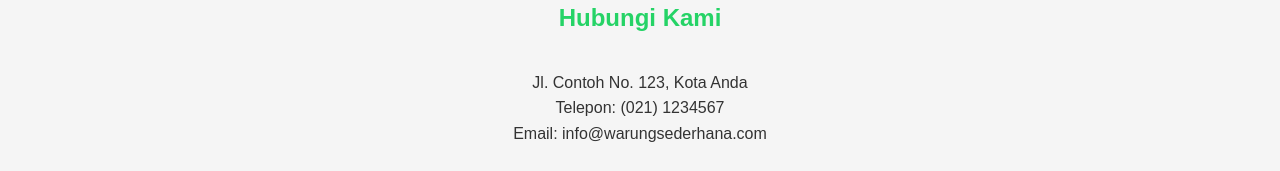
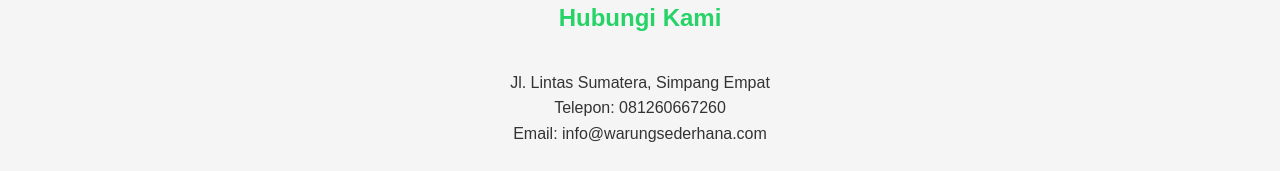
Before and after one commit to putraweb/website-personal, a plain HTML site: page index.html in a window 1280 px wide. Shown: the part 1624-1795 px from the top of the page. Drawn offline with Linux system fonts and the light colour scheme.

Commit message:
Update index.html

```diff
--- a/index.html
+++ b/index.html
@@ -228,8 +228,8 @@
         <div class="container">
             <h2>Hubungi Kami</h2>
             <div class="contact-info">
-                <p>Jl. Contoh No. 123, Kota Anda</p>
-                <p>Telepon: (021) 1234567</p>
+                <p>Jl. Lintas Sumatera, Simpang Empat</p>
+                <p>Telepon: 081260667260</p>
                 <p>Email: info@warungsederhana.com</p>
             </div>
             <a href="https://wa.me/6281260667260" class="whatsapp-btn">Chat via WhatsApp</a>
```
